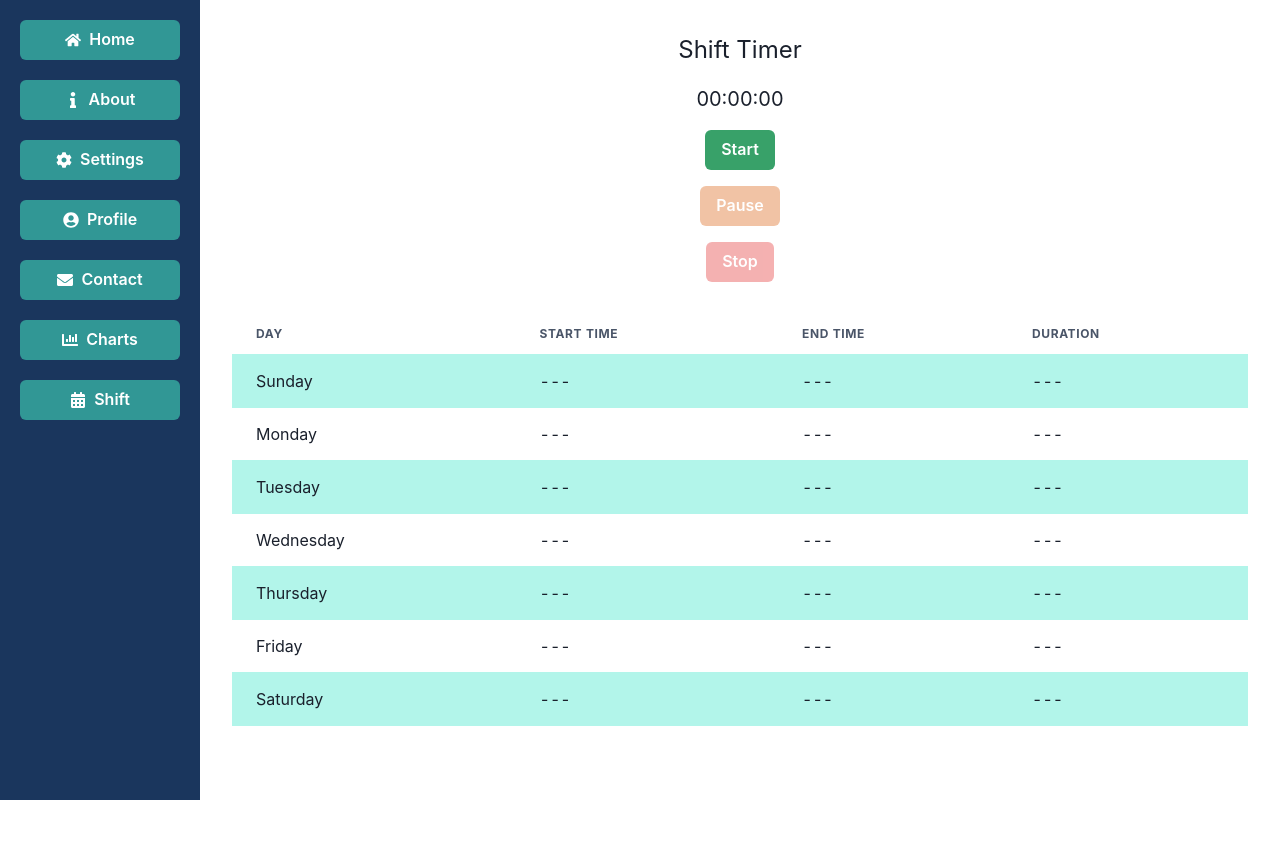
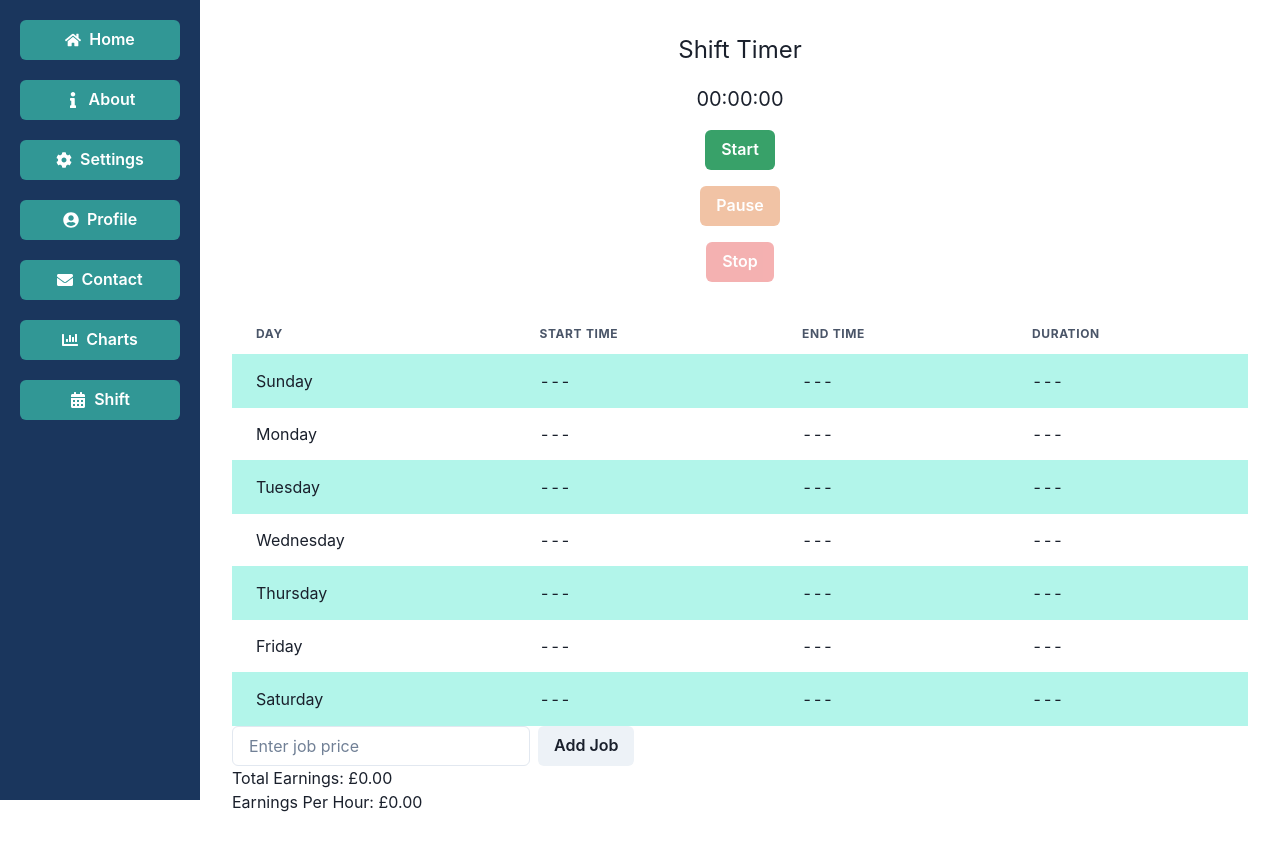
Before and after one commit to GPT-Engineer-App/taxi-journey-pricer, a React (Vite) app: page /shift in a window 1280 px wide. Before the commit the page ends 800 px from the top, so only its background shows below. Built offline with nearby package versions, Linux system fonts and the light colour scheme.

Commit message:
in shifts - add a section where the driver enters the price of each job
Added a section in the `Shift` page for the driver to enter the price of each job, which updates the total earnings and displays earnings per hour.

```diff
--- a/src/pages/Shift.jsx
+++ b/src/pages/Shift.jsx
@@ -1,5 +1,28 @@
-import React, { useState, useEffect, useMemo } from "react";
-import { Box, Button, VStack, Text, Table, Thead, Tbody, Tr, Th, Td } from "@chakra-ui/react";
+import React, { useState, useEffect, useMemo, useRef } from "react";
+import { Box, Button, VStack, Text, Table, Thead, Tbody, Tr, Th, Td, Input, HStack, NumberInput, NumberInputField } from "@chakra-ui/react";
+
+const JobPriceInput = ({ onAddJobPrice }) => {
+  const [jobPrice, setJobPrice] = useState("");
+  const inputRef = useRef();
+
+  const handleAddClick = () => {
+    const price = parseFloat(jobPrice);
+    if (!isNaN(price) && price > 0) {
+      onAddJobPrice(price);
+      setJobPrice("");
+      inputRef.current.focus();
+    }
+  };
+
+  return (
+    <HStack>
+      <NumberInput value={jobPrice} onChange={setJobPrice} min={0}>
+        <NumberInputField ref={inputRef} placeholder="Enter job price" />
+      </NumberInput>
+      <Button onClick={handleAddClick}>Add Job</Button>
+    </HStack>
+  );
+};
 
 const ShiftChart = ({ shifts }) => {
   const daysOfWeek = ["Sunday", "Monday", "Tuesday", "Wednesday", "Thursday", "Friday", "Saturday"];
@@ -28,7 +51,7 @@ const ShiftChart = ({ shifts }) => {
 };
 
 const Shift = () => {
-  const [currentShift, setCurrentShift] = useState({ startTime: "", endTime: "", duration: "" });
+  const [currentShift, setCurrentShift] = useState({ startTime: "", endTime: "", duration: "", totalEarnings: 0, jobs: [] });
   const [shifts, setShifts] = useState(Array(7).fill(null)); // Array for 7 days of the week
   const [timerOn, setTimerOn] = useState(false);
 
@@ -67,21 +90,35 @@ const Shift = () => {
     setTimerOn(false);
   };
 
+  const addJobPrice = (price) => {
+    setCurrentShift((prevShift) => {
+      const newJobs = [...prevShift.jobs, price];
+      const newTotalEarnings = newJobs.reduce((sum, jobPrice) => sum + jobPrice, 0);
+      return { ...prevShift, jobs: newJobs, totalEarnings: newTotalEarnings };
+    });
+  };
+
+  const calculateEarningsPerHour = (totalEarnings, duration) => {
+    const durationInSeconds = duration.split(":").reduce((acc, time) => 60 * acc + +time, 0);
+    const durationInHours = durationInSeconds / 3600;
+    return durationInHours > 0 ? (totalEarnings / durationInHours).toFixed(2) : "0.00";
+  };
+
   const stopShift = () => {
     const endTime = new Date();
-    setCurrentShift((prevShift) => ({
-      startTime: prevShift.startTime,
-      endTime: endTime.toLocaleTimeString(),
-      duration: new Date(endTime - new Date(prevShift.startTime)).toISOString().substr(11, 8),
-    }));
-    const dayIndex = endTime.getDay();
-    setShifts((prevShifts) => prevShifts.map((shift, i) => (i === dayIndex ? {
-      ...shift,
-      endTime: endTime.toLocaleTimeString(),
-      duration: new Date(endTime - new Date(currentShift.startTime)).toISOString().substr(11, 8)
-    } : shift)));
+    setCurrentShift((prevShift) => {
+      const newDuration = new Date(endTime - new Date(prevShift.startTime)).toISOString().substr(11, 8);
+      const earningsPerHour = calculateEarningsPerHour(prevShift.totalEarnings, newDuration);
+      return {
+        ...prevShift,
+        endTime: endTime.toLocaleTimeString(),
+        duration: newDuration,
+        earningsPerHour: earningsPerHour,
+      };
+    });
     setTimerOn(false);
   };
+  // This block is removed as it was a duplicate caused by incorrect merge in the previous edit
 
   const shiftChart = useMemo(() => <ShiftChart shifts={shifts} />, [shifts]);
 
@@ -102,7 +139,12 @@ const Shift = () => {
           </Button>
         </VStack>
       </Box>
-      <Box w="100%">{shiftChart}</Box>
+      <Box w="100%">
+        {shiftChart}
+        <JobPriceInput onAddJobPrice={addJobPrice} />
+        <Text>Total Earnings: £{currentShift.totalEarnings.toFixed(2)}</Text>
+        <Text>Earnings Per Hour: £{currentShift.earningsPerHour || "0.00"}</Text>
+      </Box>
     </VStack>
   );
 };
```
